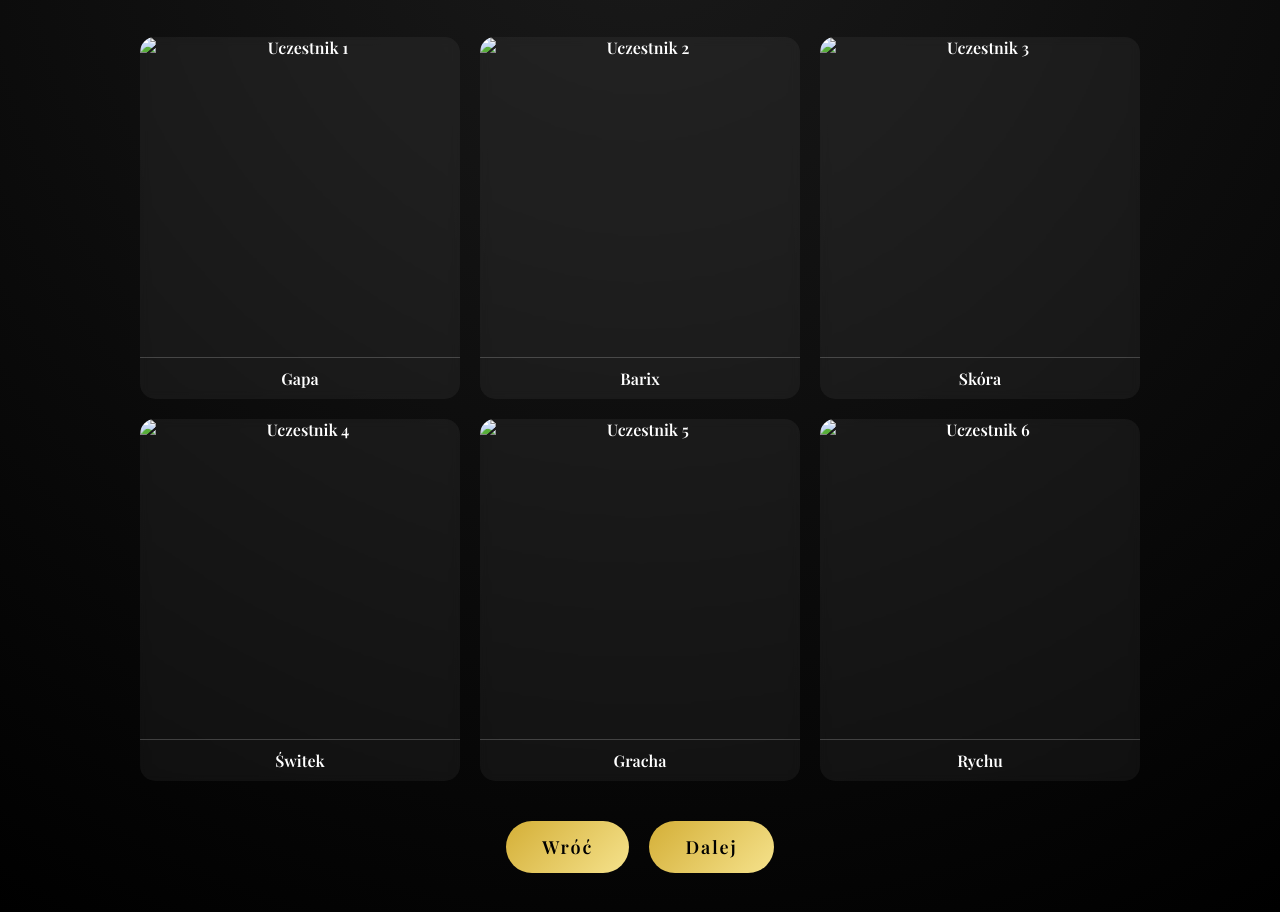
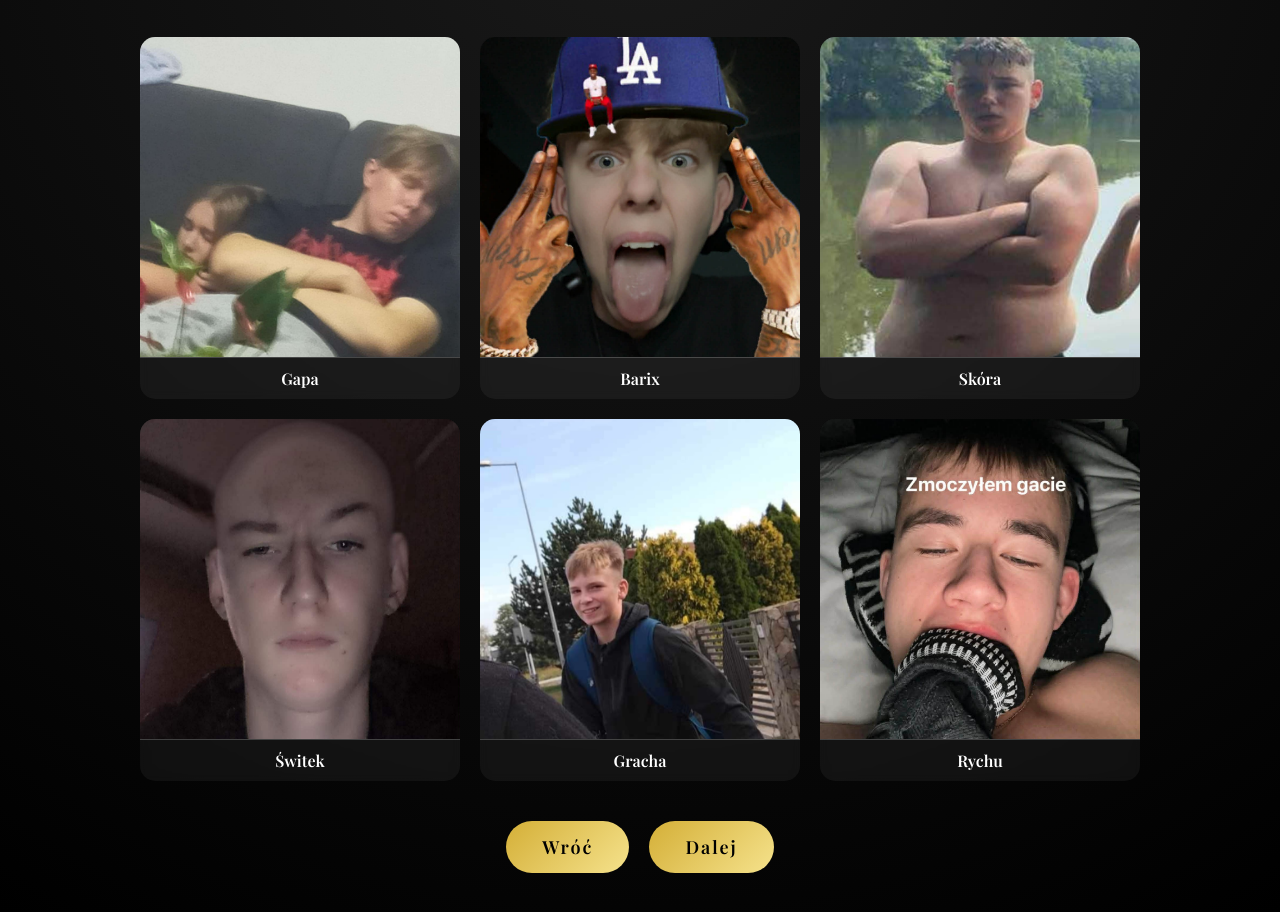
Before and after one commit to skrzypex/jezioro, a plain HTML site: page uczestnicy.html in a window 1280 px wide. Shown: the part 124-1036 px from the top of the page. Drawn offline with nearby package versions, Linux system fonts and the light colour scheme.

Commit message:
Fix HTML structure and update image paths

```diff
--- a/uczestnicy.html
+++ b/uczestnicy.html
@@ -139,27 +139,27 @@
 
   <div class="grid">
     <div class="grid-item">
-      <img src="gapa.jpg" alt="Uczestnik 1">
+      <img src="/images/gapa.jpg" alt="Uczestnik 1">
       <span>Gapa</span>
     </div>
     <div class="grid-item">
-      <img src="barix.jpg" alt="Uczestnik 2">
+      <img src="/images/barix.jpg" alt="Uczestnik 2">
       <span>Barix</span>
     </div>
     <div class="grid-item">
-      <img src="skora.jpg" alt="Uczestnik 3">
+      <img src="/images/skora.jpg" alt="Uczestnik 3">
       <span>Skóra</span>
     </div>
     <div class="grid-item">
-      <img src="switek.jpg" alt="Uczestnik 4">
+      <img src="/images/switek.jpg" alt="Uczestnik 4">
       <span>Świtek</span>
     </div>
     <div class="grid-item">
-      <img src="gracha.jpg" alt="Uczestnik 5">
+      <img src="/images/gracha.jpg" alt="Uczestnik 5">
       <span>Gracha</span>
     </div>
     <div class="grid-item">
-      <img src="rychu.jpg" alt="Uczestnik 6">
+      <img src="/images/rychu.jpg" alt="Uczestnik 6">
       <span>Rychu</span>
     </div>
   </div>
```
